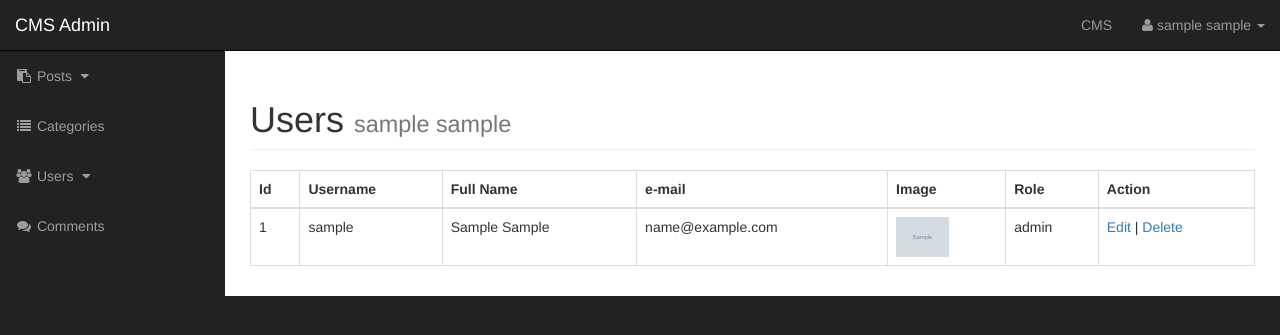
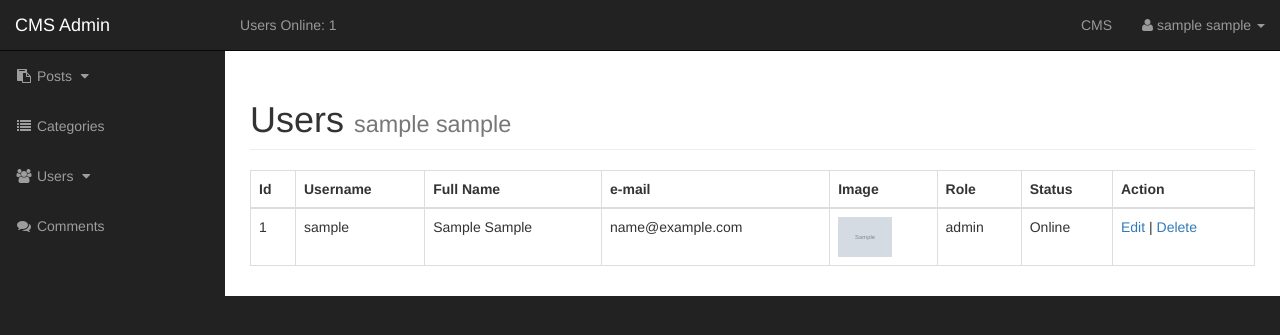
Before and after one commit to ambivalent-axiom/php_blog, a PHP site: page /admin/users.php?source=online in a window 1280 px wide. Shown: the top 335 px of the page. Run offline with PHP 8.4, Linux system fonts and the light colour scheme; the visitor is signed in with stand-in values (Sample User, id 1); tables that the repository leaves empty or names only in its code hold one stand-in row (values such as "Sample post"); grey boxes marked "Sample" are stand-in pictures; some libraries are stand-ins or nearby versions.

Commit message:
added users on off status read

```diff
--- a/admin/includes/admin_header.php
+++ b/admin/includes/admin_header.php
@@ -2,6 +2,7 @@
 <?php include "functions.php"; ?>
 <?php ob_start(); ?>
 <?php session_start(); ?>
+<?php $time_out = onlineRegister() ?>
 
 <?php
 if(!isset($_SESSION['role'])) {
--- a/admin/includes/admin_navigation.php
+++ b/admin/includes/admin_navigation.php
@@ -11,6 +11,16 @@
                 <a class="navbar-brand" href="index.php">CMS Admin</a>
             </div>
             <!-- Top Menu Items -->
+            <?php
+                if($_SESSION['role'] == 'admin') {
+                    ?><ul class="nav navbar-left top-nav" style="padding-left: 100px">
+                        <li>
+                            <a href="users.php?source=online" style="background-color: transparent;">Users Online: <?php echo mysqli_num_rows(countUsrsOn($time_out)) ?></a>
+                        </li>
+                    </ul><?php
+                }
+            ?>
+
             <ul class="nav navbar-right top-nav">
                 <li><a href="../index.php">CMS</a></li>
                 <li class="dropdown">
--- a/admin/includes/functions.php
+++ b/admin/includes/functions.php
@@ -56,31 +56,6 @@ function checkQuery($query) {
     global $connection;
     if(!$query) {
         die("Query Failed: " . mysqli_error($connection));
-    }
-}
-function getUserLnFn() {
-    if(isset($_SESSION['id'])) {
-        echo $_SESSION['first_nm'] . " " . $_SESSION['last_nm'];
-    } else {
-        echo "Unregistered";
-    }
-}
-function getAuthorByPost($author, $column='user_name') {
-    global $connection;
-    $query = "SELECT * FROM users WHERE user_id = $author ";
-    $select_author = mysqli_query($connection, $query);
-    switch($column) {
-        case 'image';
-            while($author = mysqli_fetch_assoc($select_author)) {
-                return($author['user_image']);
-            }
-        break;
-
-        default:
-            while($author = mysqli_fetch_assoc($select_author)) {
-                return($author['user_name']);
-            }
-        break;
     }
 }
 function publishPost($post_id) {
@@ -250,7 +225,7 @@ function resetViews($post_id) {
     $update_views = mysqli_query($connection, $query);
     checkQuery($update_views);
 }
-//This lists posts on index page
+//This lists posts on index page + pagination
 function getPostCount($column="", $value="") {
     global $connection;
     if (empty($column)) {
@@ -262,7 +237,7 @@ function getPostCount($column="", $value="") {
     $post_count = mysqli_num_rows($select_all_posts);
     return $post_count;
 }
-function showPostsPaginated($column="", $value="", $offset) {
+function showPostsPaginated($column="", $value="", $offset) {//$per_page for settings
     $per_page = 2;
     global $connection;
     if (empty($column)) {
@@ -282,10 +257,16 @@ function showPostsPaginated($column="", $value="", $offset) {
 }
 function pagination($pages) {
     for($i=1; $i<=$pages; $i++) {
-        echo "<a href='index.php?page={$i}'>{$i}</a>";
+        if(isset($_GET['page']) && $i == $_GET['page']) {
+            echo "<a href='index.php?page={$i}' style='color:#fff; background-color:#554c66'>{$i}</a>";
+        } else {
+            echo "<a href='index.php?page={$i}'>{$i}</a>";
+        }
+
     }
 }
-function calcOffset() {
+function calcOffset() {//$per_page for settings
+    $per_page = 2;
     if(isset($_GET['page'])) {
         $page = $_GET['page'];
     } else {
@@ -294,8 +275,117 @@ function calcOffset() {
     if($page == "" || $page == 1) {
         $offset = 0;
     } else {
-        $offset = ($page * 2) - 2;
+        $offset = ($page * $per_page) - $per_page;
     }
     return $offset;
 }
+//User management
+function onlineRegister() {//$user_session_timeout for settings page
+    global $connection;
+    $session = session_id();
+    $user_id = $_SESSION['id'];
+    $time = time();
+    $user_session_timeout = 120;
+    $time_out = $time - $user_session_timeout;
+
+    //check if my session is logged into database
+    $query = "SELECT * FROM users_online WHERE session = '{$session}'";
+    $exec_query = mysqli_query($connection, $query);
+    checkQuery($exec_query);
+    $count = mysqli_num_rows($exec_query);
+
+    if($count == 0) {
+        $query = "INSERT INTO users_online (session, time, user_id) VALUES('$session', '$time', $user_id) ";
+        $exec_query = mysqli_query($connection, $query);
+        checkQuery($exec_query);
+    } else {
+        $query = "UPDATE users_online SET time = '{$time}' WHERE session = '$session' ";
+        $exec_query = mysqli_query($connection, $query);
+        checkQuery($exec_query);
+    }
+    return $time_out;
+}
+function countUsrsOn($time_out) {
+    global $connection;
+    $users_online = mysqli_query($connection, "SELECT * FROM users_online  WHERE time > '$time_out' ");
+    checkQuery($users_online);
+    return $users_online;
+}
+function fetchAndPrint($users) {
+    global $time_out;
+    while($row = mysqli_fetch_assoc($users)) {
+        $id = $row['user_id'];
+        $name = $row['user_name'];
+        $firstnm = $row['user_fn'];
+        $lastnm = $row['user_ln'];
+        $email = $row['user_email'];
+        $image = $row['user_image'];
+        $role = $row['user_role'];
+        $online = [];
+        foreach(countUsrsOn($time_out) as $user) {
+            array_push($online, $user['user_id']);
+        };
+        ?>  <tr>
+                <td><?php echo $id ?></td>
+                <td><?php echo $name ?></td>
+                <td><?php echo $firstnm . " " . $lastnm ?></td>
+                <td><?php echo $email ?></td>
+
+                <td><img src="/cms/images/user/<?php echo $image ?>" alt="" height="40"></td>
+                <td><?php echo $role ?></td>
+                <td><?php
+                    if(in_array($id, $online)) {
+                        echo "Online";
+                    } else {
+                        echo "Offline";
+                    }
+                ?></td>
+                <td><a href="?source=edit&u_id=<?php echo $id ?>">Edit</a> |
+                    <a href="?source=del&u_id=<?php echo $id ?>">Delete</a>
+                </td>
+            </tr>
+        <?php
+    }
+}
+function getUsers() {
+    global $connection;
+    $query = "SELECT * FROM users ";
+    $all_users = mysqli_query($connection, $query);
+    fetchAndPrint($all_users);
+}
+function getUsersOnline($time_out) {
+    global $connection;
+    $online = countUsrsOn($time_out);
+    foreach($online as $user) {
+        $query = "SELECT * FROM users WHERE user_id = {$user['user_id']} ";
+        $get_user = mysqli_query($connection, $query);
+        checkQuery($get_user);
+        fetchAndPrint($get_user);
+    }
+}
+function getUserLnFn() {//takes $_SESSION
+    if(isset($_SESSION['id'])) {
+        echo $_SESSION['first_nm'] . " " . $_SESSION['last_nm'];
+    } else {
+        echo "Unregistered";
+    }
+}
+function getAuthorByPost($author, $column='user_name') {
+    global $connection;
+    $query = "SELECT * FROM users WHERE user_id = $author ";
+    $select_author = mysqli_query($connection, $query);
+    switch($column) {
+        case 'image';
+            while($author = mysqli_fetch_assoc($select_author)) {
+                return($author['user_image']);
+            }
+        break;
+
+        default:
+            while($author = mysqli_fetch_assoc($select_author)) {
+                return($author['user_name']);
+            }
+        break;
+    }
+}
 ?>
--- a/admin/includes/view_all_users.php
+++ b/admin/includes/view_all_users.php
@@ -7,35 +7,17 @@
             <th>e-mail</th>
             <th>Image</th>
             <th>Role</th>
+            <th>Status</th>
             <th>Action</th>
         </tr>
     </thead>
     <tbody>
         <?php
-        $query = "SELECT * FROM users ";
-        $all_users = mysqli_query($connection, $query);
-        while($row = mysqli_fetch_assoc($all_users)) {
-            $id = $row['user_id'];
-            $name = $row['user_name'];
-            $firstnm = $row['user_fn'];
-            $lastnm = $row['user_ln'];
-            $email = $row['user_email'];
-            $image = $row['user_image'];
-            $role = $row['user_role'];
-            ?>  <tr>
-                    <td><?php echo $id ?></td>
-                    <td><?php echo $name ?></td>
-                    <td><?php echo $firstnm . " " . $lastnm ?></td>
-                    <td><?php echo $email ?></td>
-
-                    <td><img src="/cms/images/user/<?php echo $image ?>" alt="" height="40"></td>
-                    <td><?php echo $role ?></td>
-                    <td><a href="?source=edit&u_id=<?php echo $id ?>">Edit</a> |
-                        <a href="?source=del&u_id=<?php echo $id ?>">Delete</a>
-                    </td>
-                </tr>
-            <?php
-        }
+            if(isset($_GET['source']) && $_GET['source'] == 'online') {
+                getUsersOnline($time_out);
+            } else {
+                getUsers();
+            };
         ?>
 </tbody>
 </table>
--- a/admin/index.php
+++ b/admin/index.php
@@ -1,4 +1,6 @@
 <?php include "includes/admin_header.php" ?>
+
+
 <body>
     <div id="wrapper">
         <?php include "includes/admin_navigation.php" ?>
--- a/admin/users.php
+++ b/admin/users.php
@@ -27,18 +27,26 @@
 
                             switch($source) {
 
-                                case 'edit';
+                                case 'edit':
                                     include "includes/edit_user.php";
                                 break;
 
-                                case 'del';
+                                case 'del':
                                     $query = "DELETE FROM users WHERE user_id = {$user_id} ";
                                     $exec_query = mysqli_query($connection, $query);
                                     checkQuery($exec_query);
                                     header("Location: users.php");
                                 break;
 
-                                case 'add_user';
+                                case 'online':
+                                    if($_SESSION['role'] === 'admin') {
+                                        include "includes/view_all_users.php";
+                                    } else {
+                                        header("Location: index.php");
+                                    }
+                                break;
+
+                                case 'add_user':
                                     include "includes/add_user.php";
                                 break;
 
--- a/pager.php
+++ b/pager.php
@@ -5,7 +5,6 @@
         $page = 1;
     }
 ?>
-
 <ul class="pager">
     <?php
         if($page > 1) {
```
